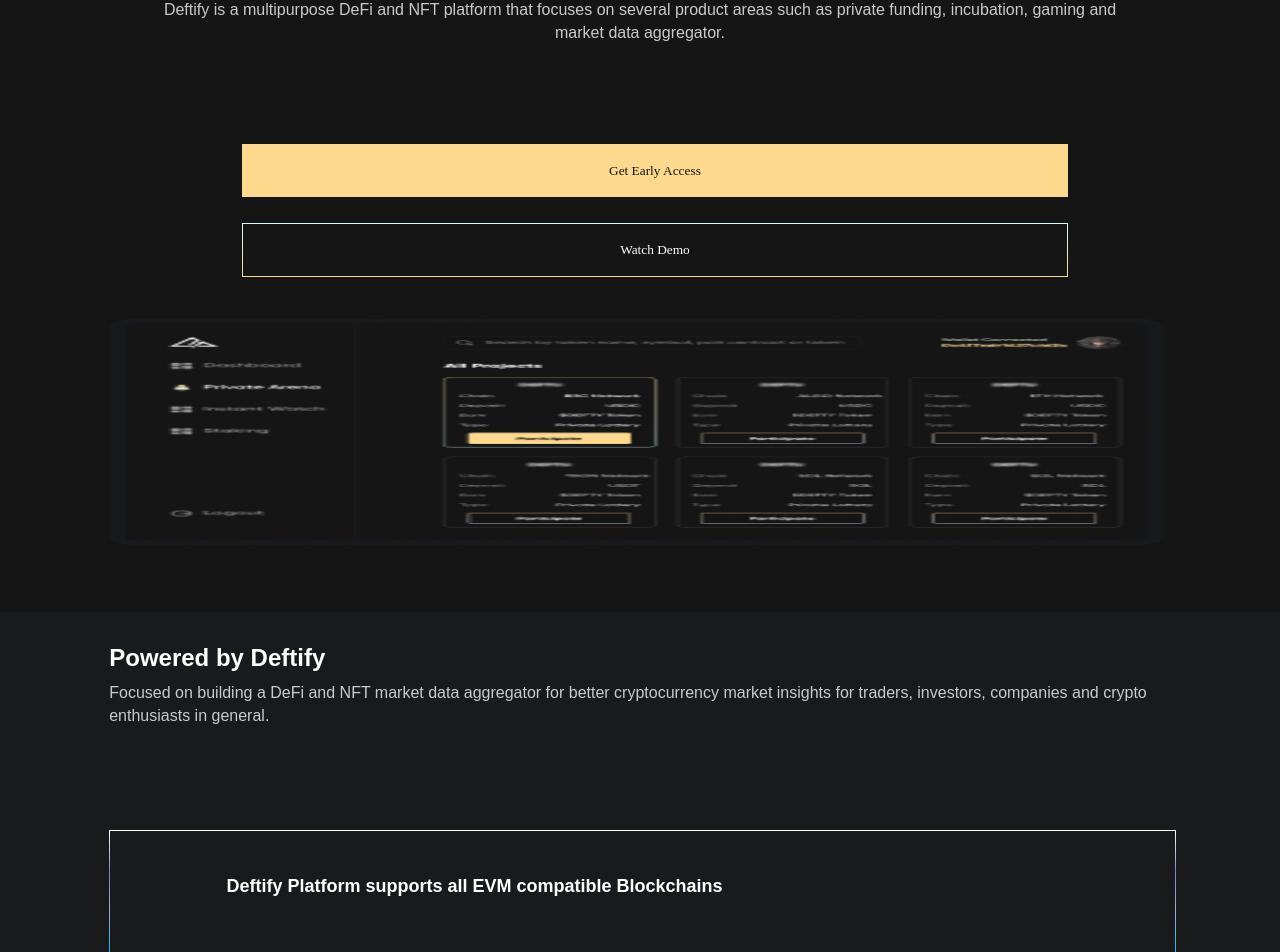
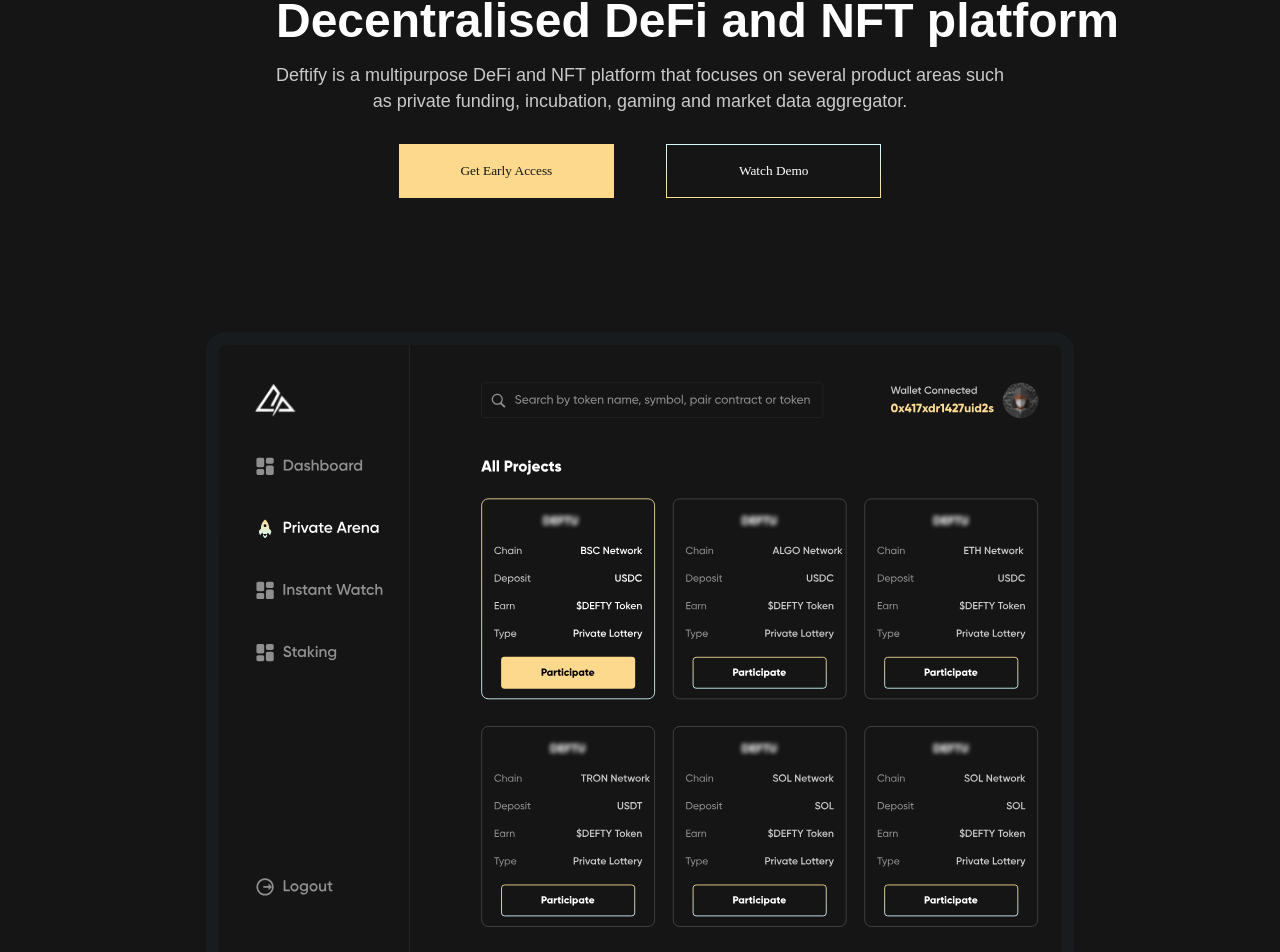
Before and after one commit to KvNGCzA/Official-Website, a React (Create React App) app: page / in a window 1280 px wide. Shown: the part 215-1167 px from the top of the page. Built offline with nearby package versions, Linux system fonts and the light colour scheme; a web font is replaced by a local one.

Commit message:
add more widescreen definitions

```diff
--- a/src/components/Button/index.ts
+++ b/src/components/Button/index.ts
@@ -39,7 +39,13 @@ const Button = styled("button")<ButtonProps & CommonDefs>`
     props.mouseEvents.length > 0 &&
     props.mouseEvents.map(e => {
       return `&:${e.name} ${e.definition}`;
-    })}
+    })};
+  ${props =>
+    !!props.wideScreensDefinitions &&
+    props.wideScreensDefinitions.length > 0 &&
+    props.wideScreensDefinitions.map(def => {
+      return `@media screen and (min-width: ${def.screenSize + "px"}) ${def.definition}`;
+    })};
 `;
 
 export default Button;
--- a/src/components/Text/index.ts
+++ b/src/components/Text/index.ts
@@ -36,6 +36,12 @@ const Text = styled("span")<TextProps & CommonDefs>`
   margin: ${props => props.margin || undefined};
   text-align: ${props => props.textAlign || "left"};
   transform: ${props => props.transform || undefined};
+  ${props =>
+    !!props.wideScreensDefinitions &&
+    props.wideScreensDefinitions.length > 0 &&
+    props.wideScreensDefinitions.map(def => {
+      return `@media screen and (min-width: ${def.screenSize + "px"}) ${def.definition}`;
+    })};
 `;
 
 export default Text;
--- a/src/pages/Home/index.tsx
+++ b/src/pages/Home/index.tsx
@@ -2,7 +2,7 @@ import React from "react";
 import styled from "styled-components";
 import { faCheck } from "@fortawesome/free-solid-svg-icons";
 import { CustomDiv, Text, Button, Image, Icon } from "../../components";
-import image1 from "../../assets/img/frame_2.png";
+import image1 from "../../assets/img/frame_2.svg";
 import binanceImg from "../../assets/img/binance_1.svg";
 import avalancheImg from "../../assets/img/avalanche.svg";
 import ethereumImg from "../../assets/img/ethereum.svg";
@@ -22,8 +22,23 @@ const Home = () => (
       height={60}
       textAlign="center"
       fontWeight="800"
+      wideScreensDefinitions={[
+        {
+          screenSize: 768,
+          definition: `{
+            position: absolute;
+            top: 4.65739948674%;
+            left: 21.5625%;
+            width: 78.4375%;
+            height: 60px;
+            font-size: 48px;
+            line-height: 60px;
+            text-align: left;
+          }`
+        }
+      ]}
     >
-      Decentralised DeFi & NFT platform
+      Decentralised DeFi and NFT platform
     </Text>
     <Text
       position="absolute"
@@ -36,6 +51,20 @@ const Home = () => (
       height={115}
       textAlign="center"
       fontWeight="500"
+      wideScreensDefinitions={[
+        {
+          screenSize: 768,
+          definition: `{
+            position: absolute;
+            top: 6.26133447391%;
+            left: 21.5625%;
+            width: 56.875%;
+            height: 52px;
+            font-size: 18px;
+            line-height: 26px;
+          }`
+        }
+      ]}
     >
       Deftify is a multipurpose DeFi and NFT platform that focuses on several product areas such as private funding,
       incubation, gaming and market data aggregator.
@@ -49,6 +78,20 @@ const Home = () => (
       left={18.9333333333}
       top={8.09708737864}
       position="absolute"
+      wideScreensDefinitions={[
+        {
+          screenSize: 768,
+          definition: `{
+            flex-direction: row;
+            align-items: flex-start;
+            padding: 0px;
+            width: 37.6756944444%;
+            height: 53.87px;
+            left: 31.1680555556%;
+            top: 8.11633875107%;
+          }`
+        }
+      ]}
     >
       <Button
         position="absolute"
@@ -59,6 +102,17 @@ const Home = () => (
         left={0}
         backgroundColor="#fcd98d"
         color="#151515"
+        wideScreensDefinitions={[
+          {
+            screenSize: 768,
+            definition: `{
+            width: 44.5615910641%;
+            height: 53.87px;
+            left: 0;
+            top: 0;
+          }`
+          }
+        ]}
       >
         Get Early Access
       </Button>
@@ -72,6 +126,17 @@ const Home = () => (
         backgroundColor="transparent"
         color="#fff"
         borderImage="linear-gradient(#d1fdff, #fddb92) 1"
+        wideScreensDefinitions={[
+          {
+            screenSize: 768,
+            definition: `{
+            width: 44.5615910641%;
+            height: 53.87px;
+            left: 55.4365657199%;
+            top: 0;
+          }`
+          }
+        ]}
       >
         Watch Demo
       </Button>
@@ -83,6 +148,17 @@ const Home = () => (
       left={8.53333333333}
       top={12.0268683676}
       backgroundColor="#151515"
+      wideScreensDefinitions={[
+        {
+          screenSize: 768,
+          definition: `{
+            width: 67.7777777778%;
+            height: 717px;
+            left: 16.1111111111%;
+            top: 11.5483319076%;
+          }`
+        }
+      ]}
     >
       <Image src={image1} width="100%" height="100%" alt="Image1" position="absolute" top={0} left={0} />
     </CustomDiv>
@@ -95,6 +171,18 @@ const Home = () => (
       top={18.3111311809}
       backgroundColor="#181a1c"
       margin="16px 0px"
+      wideScreensDefinitions={[
+        {
+          screenSize: 768,
+          definition: `{
+            width: 100%;
+            height: 516px;
+            left: 0;
+            top: 26.7964071856%;
+            right: 0;
+          }`
+        }
+      ]}
     >
       <Text
         position="absolute"
@@ -106,6 +194,20 @@ const Home = () => (
         fontSize={24}
         height={30}
         fontWeight="bold"
+        wideScreensDefinitions={[
+          {
+            screenSize: 768,
+            definition: `{
+            position: absolute;
+            top: 14.6996124031%;
+            left: 35.3819444444%;
+            width: 64.6180555556%;
+            height: 59px;
+            font-size: 48px;
+            line-height: 59px;
+          }`
+          }
+        ]}
       >
         Powered by Deftify
       </Text>
@@ -119,6 +221,21 @@ const Home = () => (
         fontSize={16}
         height={115}
         fontWeight="500"
+        wideScreensDefinitions={[
+          {
+            screenSize: 768,
+            definition: `{
+            position: absolute;
+            top: 29.234496124%;
+            left: 24.2458333333%;
+            width: 51.5076388889%;
+            height: 52px;
+            font-size: 18px;
+            line-height: 26px;
+            text-align: center;
+          }`
+          }
+        ]}
       >
         Focused on building a DeFi and NFT market data aggregator for better cryptocurrency market insights for traders,
         investors, companies and crypto enthusiasts in general.
@@ -131,6 +248,17 @@ const Home = () => (
         top={30.8781869688}
         border="1px solid"
         borderImage="linear-gradient(#fff, #7986cb, #9fa8da, #13b5ec, #5c6bc0, #8247e5, #c2cbff, #c2f0ff, #e84142, #efe6ff, #ffe6e6, #ffeec2) 0.5"
+        wideScreensDefinitions={[
+          {
+            screenSize: 768,
+            definition: `{
+            width: 91.2375%;
+            height: 190.93px;
+            left: 4.38125%;
+            top: 48.8720930233%;
+          }`
+          }
+        ]}
       >
         <Text
           position="absolute"
@@ -142,6 +270,22 @@ const Home = () => (
           fontSize={18}
           height={48}
           fontWeight="700"
+          wideScreensDefinitions={[
+            {
+              screenSize: 768,
+              definition: `{
+            position: absolute;
+            top: 21.7671397895%;
+            left: 31.808771369%;
+            width: 68.191228631%;
+            height: 22px;
+            font-size: 18px;
+            line-height: 22px;
+            text-align: left;
+            font-weight: bold;
+          }`
+            }
+          ]}
         >
           Deftify Platform supports all EVM compatible Blockchains
         </Text>
@@ -154,6 +298,19 @@ const Home = () => (
           height="289.73px"
           left={10.9134615385}
           top={24.7963800905}
+          wideScreensDefinitions={[
+            {
+              screenSize: 768,
+              definition: `{
+            flex-direction: row;
+            padding: 0px;
+            width: 91.2375%;
+            height: 190.93px;
+            left: 4.38125%;
+            top: 48.8720930233%;
+          }`
+            }
+          ]}
         >
           <CustomDiv
             display="flex"
```
Also changed, not shown: src/assets/img/frame_2.png (deleted), src/assets/img/frame_2.svg (added).
